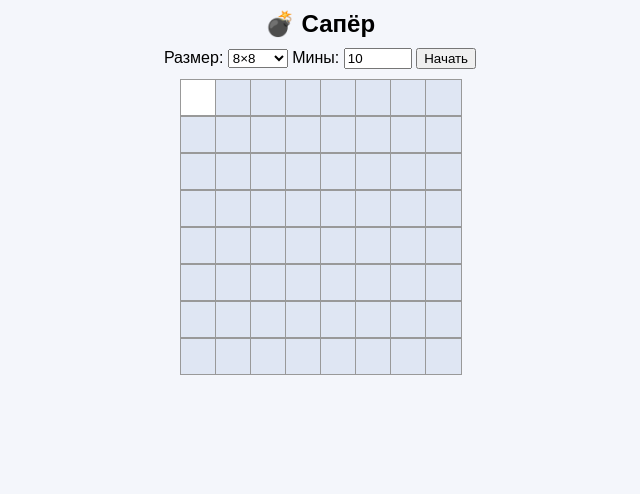
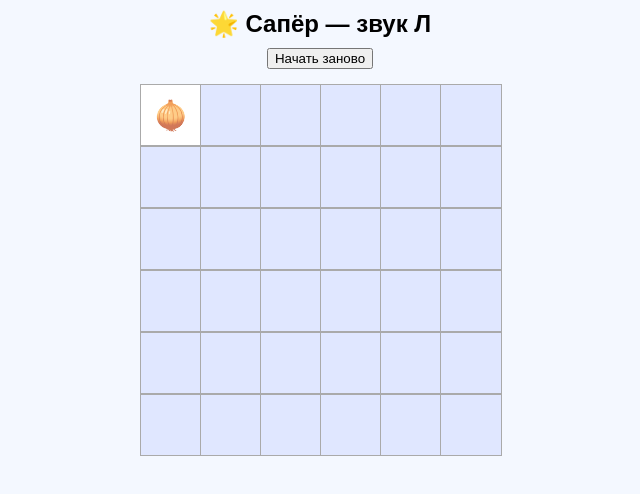
Before and after one commit to Alekslogoped/caper, a plain HTML site: page index.html in a window 1280 px wide. Both pictures are taken after a click on the element 518 px from the left and 97 px from the top of the page. Shown: the whole page, without its empty margins (320-960 px from the left). Drawn offline with Linux system fonts and the light colour scheme.

Commit message:
Update index.html
9:34

```diff
--- a/index.html
+++ b/index.html
@@ -6,105 +6,84 @@
 body {
   font-family: Arial, sans-serif;
   text-align: center;
-  background: #f4f6fb;
+  background: #f4f8ff;
 }
 
-h2 {
-  margin: 10px;
-}
-
-#controls {
-  margin-bottom: 10px;
-}
+h2 { margin: 10px; }
 
 #board {
   display: grid;
   justify-content: center;
-  margin: 10px auto;
+  margin: 15px auto;
 }
 
 .cell {
-  width: 35px;
-  height: 35px;
-  border: 1px solid #999;
-  background: #dfe6f3;
-  font-weight: bold;
-  font-size: 16px;
+  width: 60px;
+  height: 60px;
+  border: 1px solid #aaa;
+  background: #e0e7ff;
   cursor: pointer;
   display: flex;
   align-items: center;
   justify-content: center;
+  font-size: 28px;
   user-select: none;
 }
 
 .cell.open {
   background: #ffffff;
-  cursor: default;
 }
 
 .cell.mine {
-  background: #ffb3b3;
+  background: #ffd6d6;
 }
 
 .cell.flag {
-  background: #ffeaa7;
+  background: #fff3b0;
 }
 
 #message {
+  font-weight: bold;
   margin-top: 10px;
-  font-weight: bold;
+  font-size: 16px;
 }
 </style>
 </head>
 <body>
 
-<h2>💣 Сапёр</h2>
-
-<div id="controls">
-  Размер:
-  <select id="sizeSelect">
-    <option value="6">6×6</option>
-    <option value="8" selected>8×8</option>
-    <option value="10">10×10</option>
-  </select>
-
-  Мины:
-  <input type="number" id="mineInput" value="10" min="1" style="width:60px">
-
-  <button onclick="startGame()">Начать</button>
-</div>
+<h2>🌟 Сапёр — звук Л</h2>
+<button onclick="startGame()">Начать заново</button>
 
 <div id="board"></div>
 <div id="message"></div>
 
 <script>
-let size = 8;
-let mines = 10;
+const size = 6;
+const mines = 6;
+
+const imagesL = ["🌙","💡","🦁","🦊","🚤","🥄","🧅","🍋","🍃","🎀"];
+
 let board = [];
-let minePositions = [];
 let openedCount = 0;
 
 function startGame() {
-  size = parseInt(document.getElementById("sizeSelect").value);
-  mines = parseInt(document.getElementById("mineInput").value);
   board = [];
-  minePositions = [];
   openedCount = 0;
   document.getElementById("message").textContent = "";
-
   const boardDiv = document.getElementById("board");
   boardDiv.innerHTML = "";
-  boardDiv.style.gridTemplateColumns = `repeat(${size}, 35px)`;
+  boardDiv.style.gridTemplateColumns = `repeat(${size}, 60px)`;
 
   for (let i = 0; i < size * size; i++) {
     board[i] = { mine: false, open: false, flag: false };
   }
 
-  while (minePositions.length < mines) {
+  let placed = 0;
+  while (placed < mines) {
     let pos = Math.floor(Math.random() * size * size);
-    if (!minePositions.includes(pos)) {
-      minePositions.push(pos);
+    if (!board[pos].mine) {
       board[pos].mine = true;
+      placed++;
     }
   }
 
@@ -134,10 +113,8 @@ function openCell(e) {
     return;
   }
 
-  const count = countMines(index);
-  if (count > 0) {
-    e.target.textContent = count;
-  }
+  const randomImage = imagesL[Math.floor(Math.random() * imagesL.length)];
+  e.target.textContent = randomImage;
 
   openedCount++;
   checkWin();
@@ -154,26 +131,6 @@ function toggleFlag(e) {
   e.target.classList.toggle("flag");
 }
 
-function countMines(index) {
-  const row = Math.floor(index / size);
-  const col = index % size;
-  let count = 0;
-
-  for (let r = -1; r <= 1; r++) {
-    for (let c = -1; c <= 1; c++) {
-      if (r === 0 && c === 0) continue;
-      let newRow = row + r;
-      let newCol = col + c;
-      if (newRow >= 0 && newRow < size && newCol >= 0 && newCol < size) {
-        let newIndex = newRow * size + newCol;
-        if (board[newIndex].mine) count++;
-      }
-    }
-  }
-
-  return count;
-}
-
 function revealMines() {
   document.querySelectorAll(".cell").forEach((cellDiv, i) => {
     if (board[i].mine) {
@@ -185,7 +142,7 @@ function revealMines() {
 
 function checkWin() {
   if (openedCount === size * size - mines) {
-    document.getElementById("message").textContent = "🎉 Все мины найдены!";
+    document.getElementById("message").textContent = "🎉 Молодец! Ты открыл все картинки на Л!";
   }
 }
 
```
